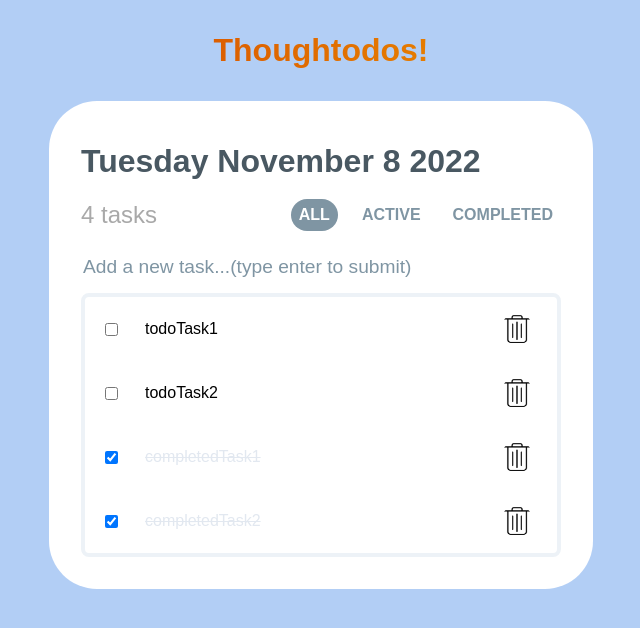
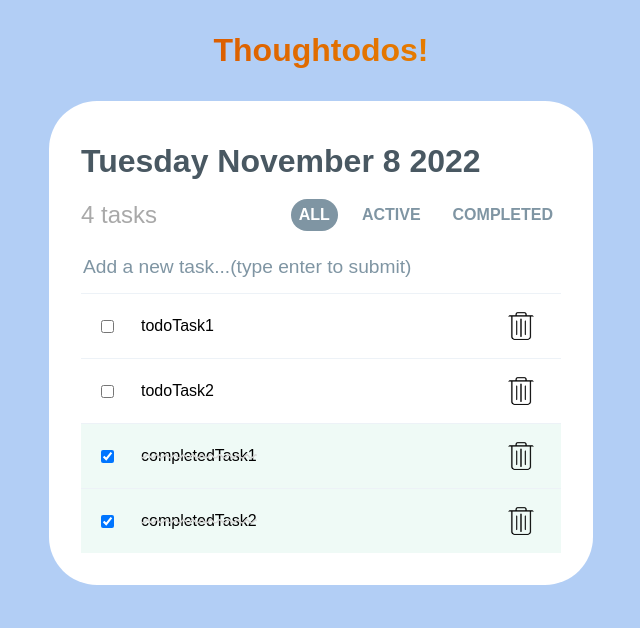
Before and after one commit to charlotte-xiao/thoughtodos, a React (Create React App) app: page / in a window 1280 px wide. Shown: the top 628 px of the page, without its empty margins (319-959 px from the left). Built offline with nearby package versions, Linux system fonts and the light colour scheme.

Commit message:
<feat, xs, [E-8]>: modify task item css

```diff
--- a/src/component/TaskItem/index.tsx
+++ b/src/component/TaskItem/index.tsx
@@ -10,15 +10,16 @@ import {connect} from "react-redux";
 const Item = styled.li`
   height: 4rem;
   line-height: 4rem;
+  border-top: 0.1rem solid rgb(237, 242, 247);
   padding: 0 1rem;
   display: flex;
   flex-direction: row;
   align-items: center;
   list-style: none;
 
-  .is_completed {
-    color: #E2E8F0;;
-    text-decoration: line-through;
+  &.is_completed {
+    background-color: #effaf6;
+    text-decoration: line-through wavy #d8d7d7;
   }
 `
 
@@ -58,14 +59,14 @@ class TaskItemComponent extends React.Component<TaskProps, never> {
 
     render() {
         return (
-            <Item data-testid='task-item'>
+            <Item data-testid='task-item' className={this.props.task.isCompleted ? 'is_completed' : ''}>
                 <input
                     type="checkbox"
                     defaultChecked={this.props.task.isCompleted}
                     className="input-checkbox"
                     onClick={this.handleSwitchTaskState}
                 />
-                <Info className={this.props.task.isCompleted ? 'is_completed' : ''}>{this.props.task.name}</Info>
+                <Info>{this.props.task.name}</Info>
                 <Img src={DeleteImageURL} alt="Delete Task" onClick={this.handleDeleteTask}/>
             </Item>
 
--- a/src/component/TaskList/index.tsx
+++ b/src/component/TaskList/index.tsx
@@ -4,10 +4,6 @@ import styled from "styled-components";
 import TaskItemComponent from "../TaskItem";
 
 const Section = styled.ul`
-  border-style: solid;
-  border-width: 0.25rem;
-  border-color: rgb(237, 242, 247);
-  border-radius: 0.5rem;
   padding: 0;
   display: flex;
   flex-direction: column;
```
